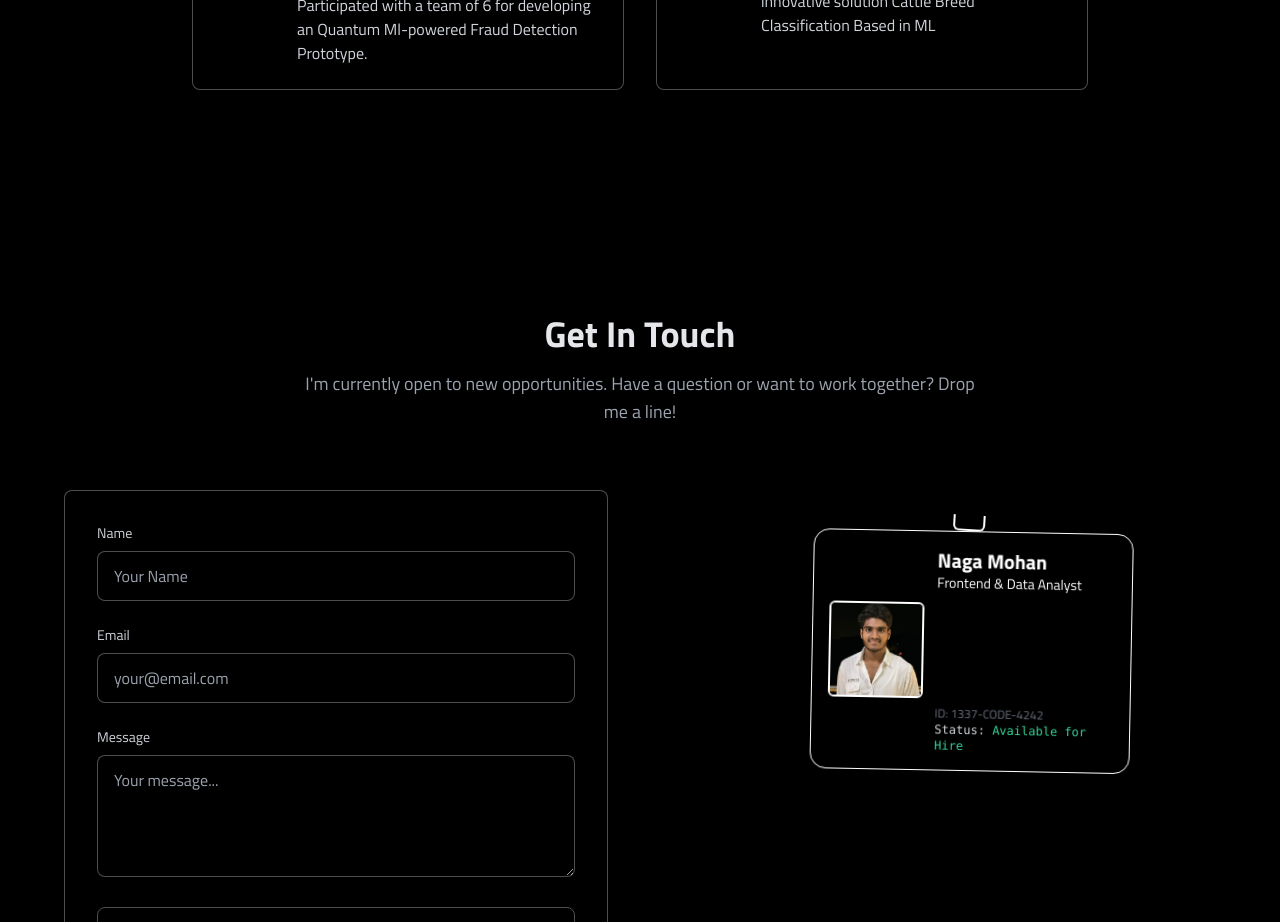
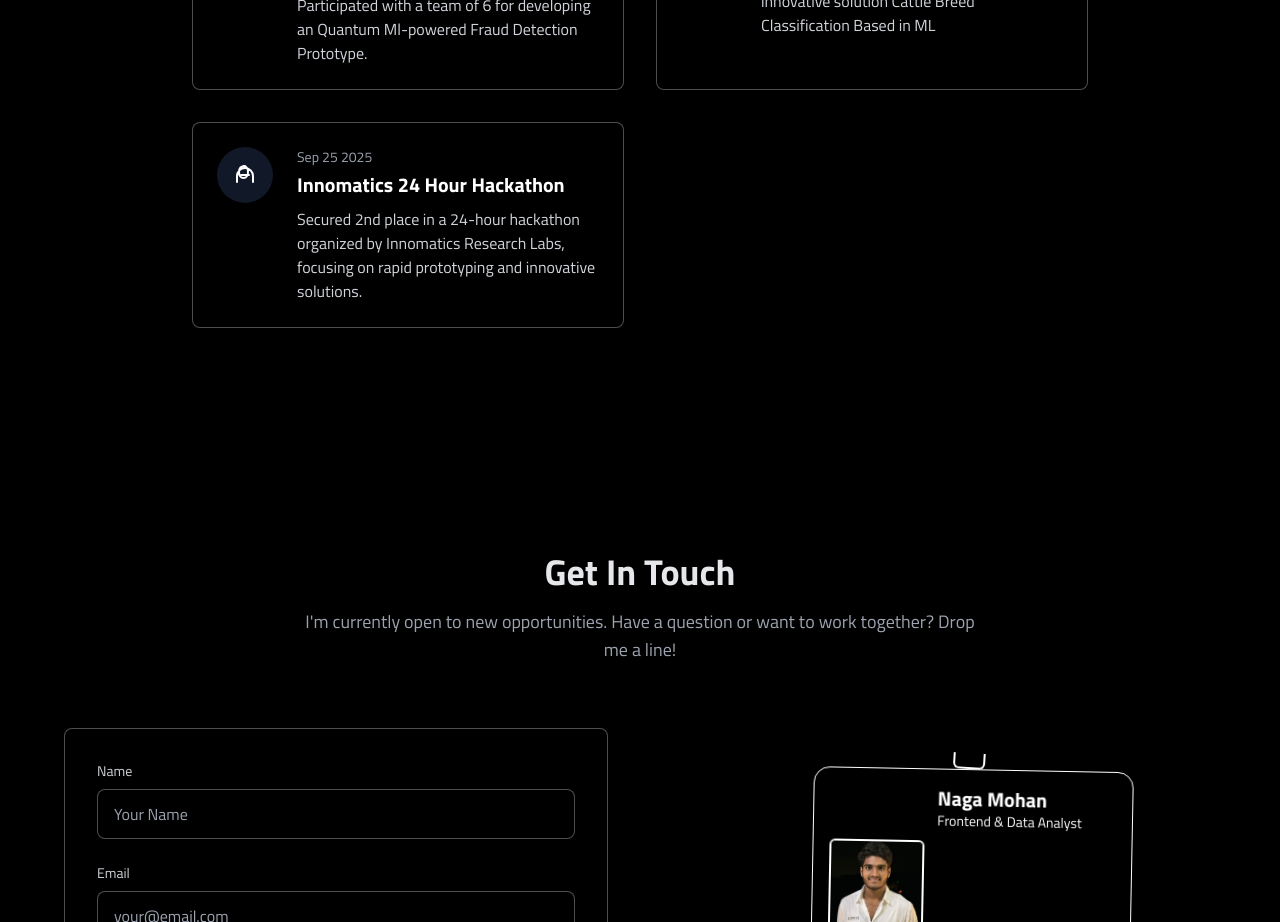
Before and after one commit to unknownsteve7/Portfolio, a React (Vite) app: page / in a window 1280 px wide. Shown: the part 5700-6622 px from the top of the page. Built offline with nearby package versions, Linux system fonts and the light colour scheme.

Commit message:
Update constants.ts

```diff
--- a/constants.ts
+++ b/constants.ts
@@ -217,6 +217,8 @@ export const testimonialsData: Testimonial[] = [
 export const eventsData: EventItem[] = [
     { date: 'Sep 2025', title: 'Amaravati Quantum Valley Internal Hackathon 2025', description: 'Participated with a team of 6 for developing an Quantum Ml-powered Fraud Detection Prototype.', icon: RocketLaunchIcon },
     { date: 'Ongoing', title: 'Smart India Hackathon 2025', description: 'Participated with a team to develop an innovative solution Cattle Breed Classification Based in ML', icon: MegaphoneIcon },
+        { date : 'Sep 25 2025', title: 'Innomatics 24 Hour Hackathon', description: 'Secured 2nd place in a 24-hour hackathon organized by Innomatics Research Labs, focusing on rapid prototyping and innovative solutions.', icon: ChatBubbleBottomCenterTextIcon }
+
     ];
 
 export const socialLinksData: SocialLink[] = [
```
